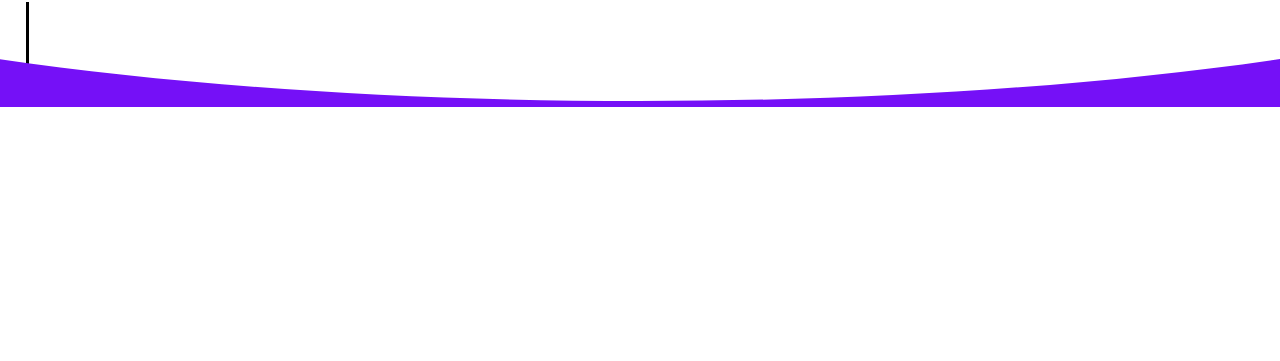
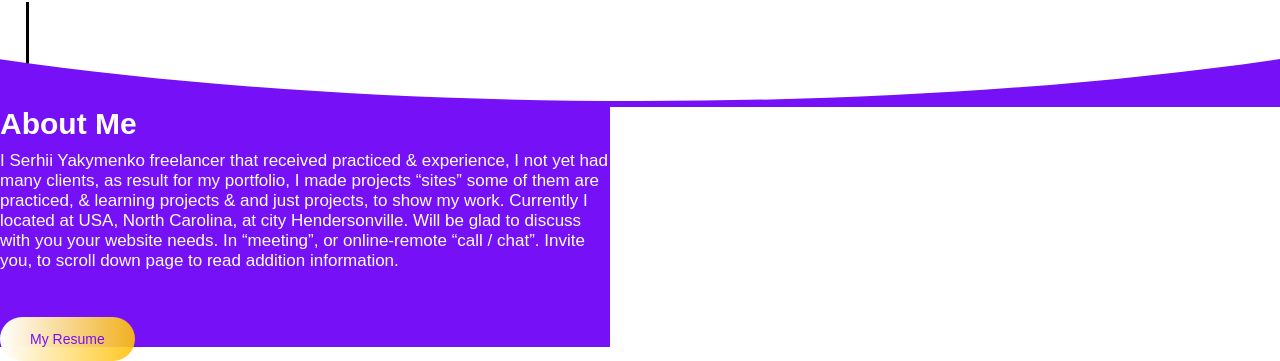
Before and after one commit to serhii-edit/2-portfolio, a website: page src/index.html in a window 1280 px wide. Shown: the part 718-1079 px from the top of the page. Before the commit the page ends 825 px from the top, so only its background shows below. Drawn offline with Linux system fonts and the light colour scheme.

Commit message:
Feat: add to _grid.scss .container max-width in px | about section

```diff
--- a/src/index.html
+++ b/src/index.html
@@ -147,11 +147,43 @@
     <!-- /.hero__wrap-social -->
   </section>
   <!-- /.hero -->
-  <div class="hero-wave">
 
-  </div>
+  <div class="hero-wave"></div>
   <!-- /.hero-wave -->
 
+  <section class="about">
+    <div class="about__container">
+
+      <div class="about__content-about">
+        <!-- <div class="about__about-container"> -->
+          <div class="about__text">
+            <h3 class="about__title">About Me</h3>
+            <p class="about__description">
+              I Serhii Yakymenko freelancer that received practiced & experience,
+              I not yet had many clients, as result for my portfolio, I made projects “sites”
+              some of them are  practiced, & learning projects & and just projects,
+              to show my work. Currently I located at USA, North Carolina, at city
+              Hendersonville. Will be glad to discuss with you your website needs.
+              In “meeting”, or online-remote “call / chat”.
+              Invite you, to scroll down page to read addition information.
+            </p>
+          </div>
+          <!-- /.about__text -->
+          <a href="
+          " class="about__resume">My Resume</a>
+        <!-- </div> -->
+        <!-- /.container about__about-container -->
+      </div>
+      <!-- /.about__content-left -->
+      <div class="about__content-tech">
+
+      </div>
+      <!-- /.about__content-right -->
+
+    </div>
+    <!-- /.about__container -->
+  </section>
+  <!-- /.about -->
 
  </main>
  <!-- /.main -->
--- a/src/scss/_grid.scss
+++ b/src/scss/_grid.scss
@@ -1,7 +1,9 @@
+$container-sides: 8.33px;
+
 .container {
   display: block;
-  max-width: 83.34%;
-  width: 100%;
+  max-width: 1256px;
+  width: 83.34%;
   margin-left: auto;
   margin-right: auto;
 }
--- a/src/scss/_interface.scss
+++ b/src/scss/_interface.scss
@@ -1,10 +1,12 @@
 $black: #000;
 $primary: #593EFF;
+$primary2: #7510F7;
 $darkSilver: #4B4B4B;
 $softSilver: #717171;
 $white: #fff;
 $green: #00C773;
 $blue: #2196F3;
+
 
 a {
   text-decoration: unset;
--- a/src/scss/style.scss
+++ b/src/scss/style.scss
@@ -4,5 +4,6 @@
 @import "interface";
 @import "tamplate/header";
 @import "tamplate/hero";
+@import "tamplate/about";
 
 @import "responsive";
--- /dev/null
+++ b/src/scss/tamplate/_about.scss
@@ -0,0 +1,44 @@
+.about {
+  width: 100%;
+  max-width: 100%;
+
+  // background-color: $primary;
+  &__about-container {
+    // width: 100%;
+    // max-width: 100%;
+  }
+  &__content {
+    &-about {
+      display: inline-block;
+      background-color: $primary2;
+    }
+    &-tech {
+      display: inline-block;
+    }
+  }
+  &__about-container {
+    // margin-left: $container-sides;
+  }
+  &__title {
+    font-style: normal;
+    font-weight: bold;
+    font-size: 30px;
+    color: $white;
+    margin-bottom: 10px;
+  }
+  &__description {
+    font-style: normal;
+    font-weight: 400;
+    font-size: 17px;
+    line-height: 20px;
+    color: $white;
+    max-width: 610px;
+    margin-bottom: 60px;
+  }
+  &__resume {
+    padding: 14px 30px;
+    color: $primary2;
+    background: linear-gradient(90deg, #FFFFFF 0%, rgba(255, 193, 7, 0.9) 100%);
+    border-radius: 40px;
+  }
+}
```
Also changed, not shown: src/css/style.css.
